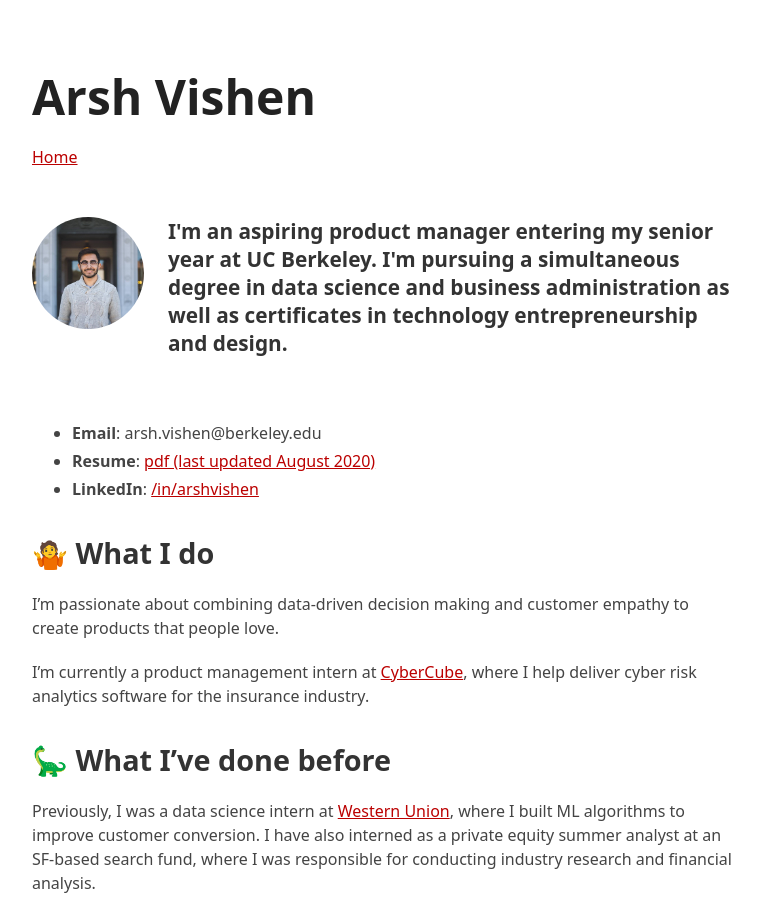
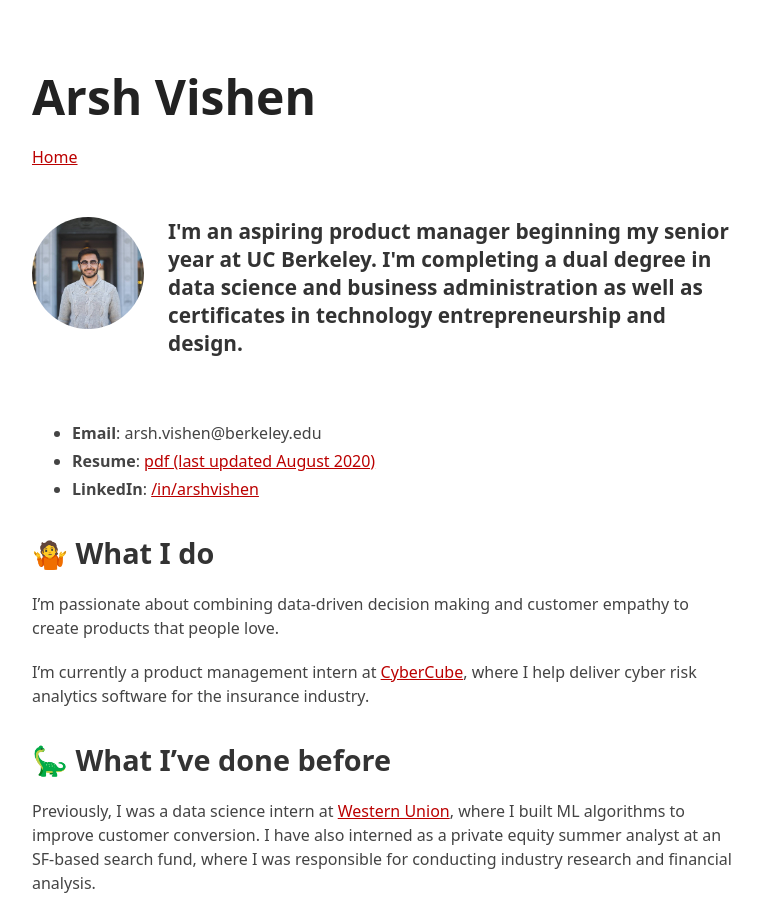
Before and after one commit to arsh-vishen/arsh-vishen.github.io, a Jekyll site: the page built from index.md, in a window 1280 px wide and 900 px high. Shown: the whole window, without its empty margins (258-1020 px from the left). Built offline with Jekyll 4.4.1, drawn with Linux system fonts in a browser that asks for light colours; our own code applies the rules of GitHub Pages for plain Markdown files.

Commit message:
Update _config.yml

```diff
--- a/_config.yml
+++ b/_config.yml
@@ -29,7 +29,7 @@ nav-links:
 # for the homepage image + big text next to it
 greeting_image: /42182327_2094312790600591_1149206035773259776_o (1).jpg
 # 100-200 characters recommended
-greeting_text: I'm an aspiring product manager entering my senior year at UC Berkeley. I'm pursuing a simultaneous degree in data science and business administration as well as certificates in technology entrepreneurship and design.
+greeting_text: I'm an aspiring product manager beginning my senior year at UC Berkeley. I'm completing a dual degree in data science and business administration as well as certificates in technology entrepreneurship and design.
 
 # show blog post excerpts on blog page
 show_excerpts: false
```
